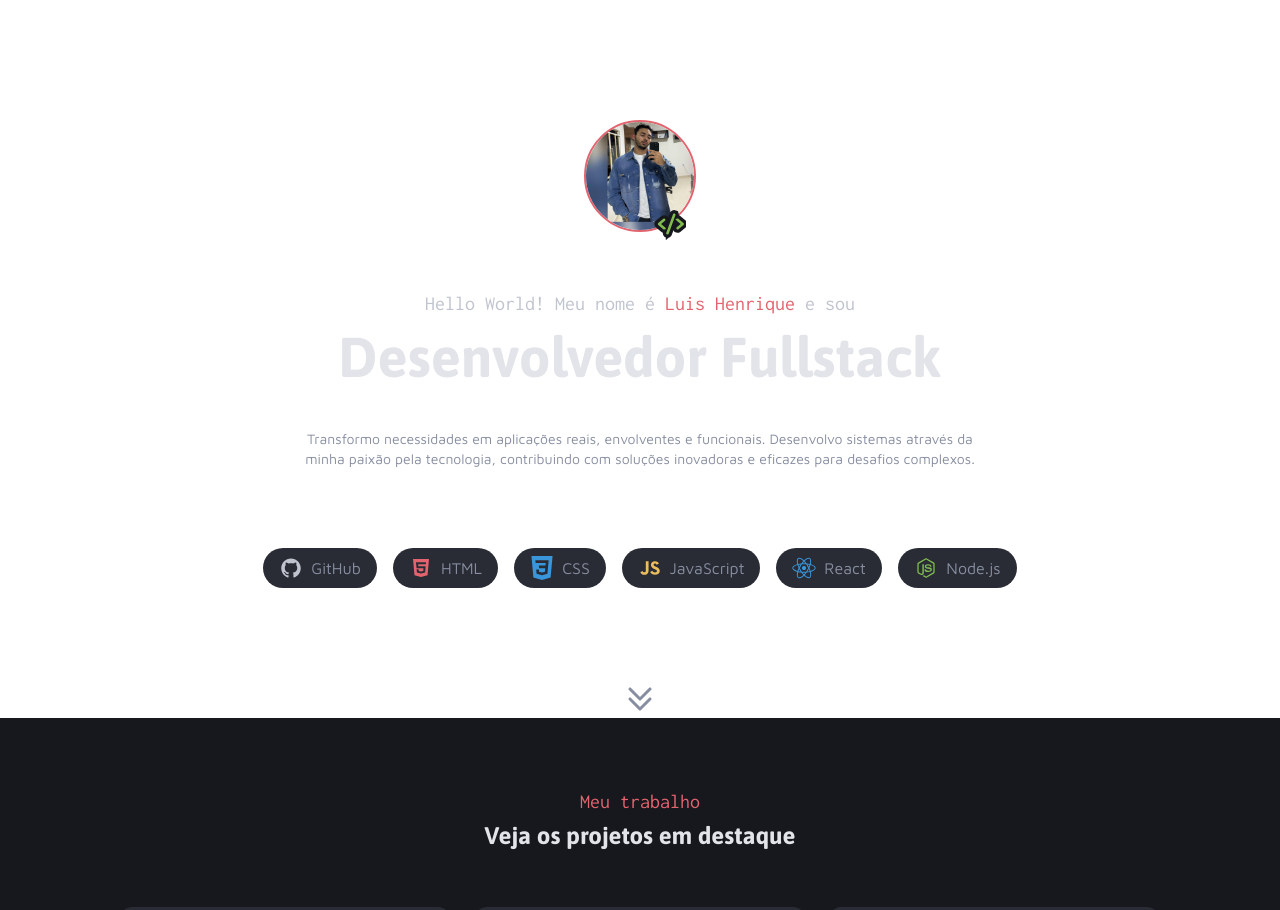
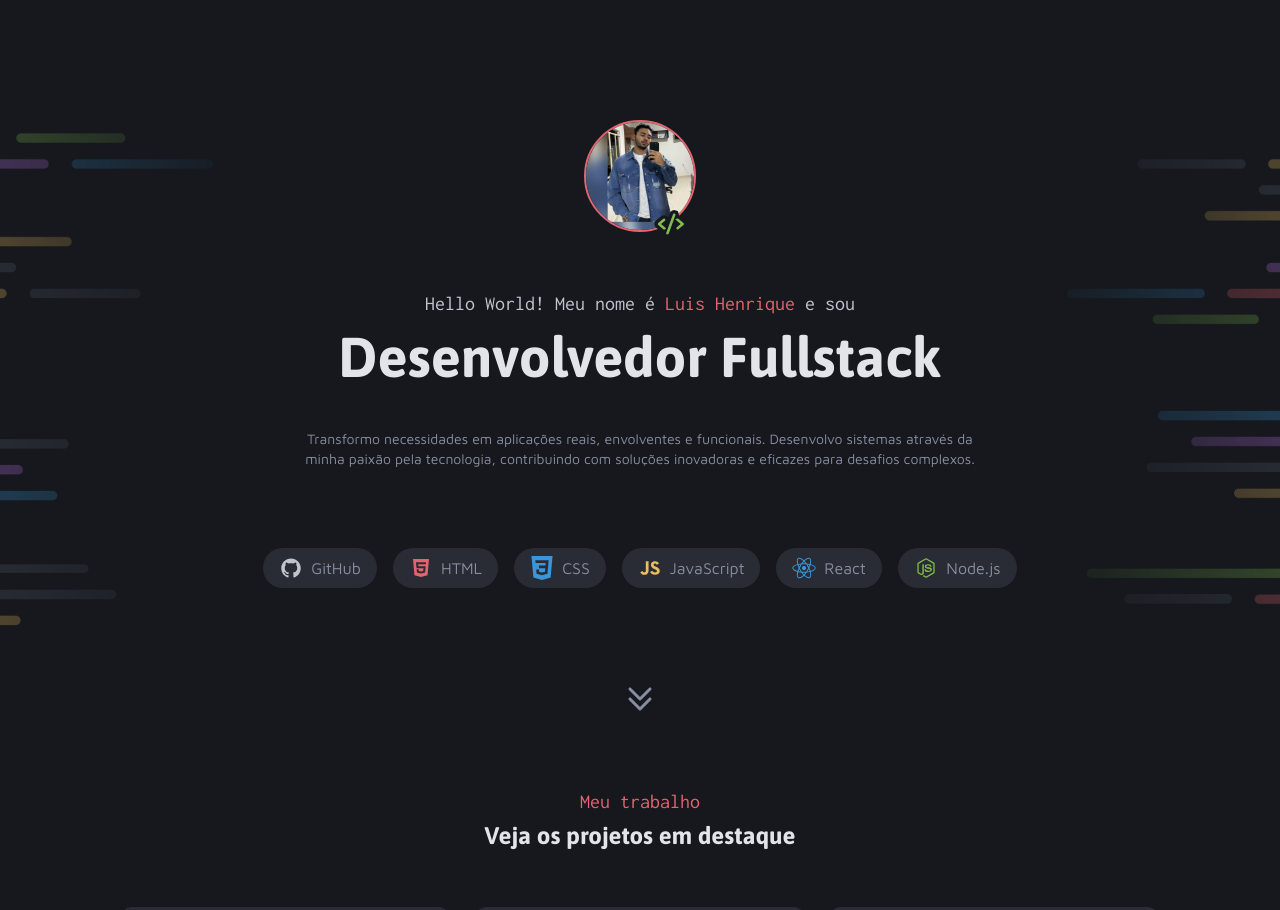
Before and after one commit to luizindevv/Projeto-Portifolio-Dev, a plain HTML site: page index.html in a window 1280 px wide. Shown: the top 910 px of the page. Drawn offline with Linux system fonts and the light colour scheme; the site is published under a folder, as on GitHub Pages, so addresses that start at the root find nothing.

Commit message:
atualizando o css

```diff
--- a/style/header.css
+++ b/style/header.css
@@ -10,7 +10,7 @@
 
 
 .info {
-    background-image: url(/assets/images/Background_Intro.png);
+    background-image: url(../assets/images/Background_Intro.png);
     background-size: cover;
     background-position: center;
     background-repeat: no-repeat;
```
